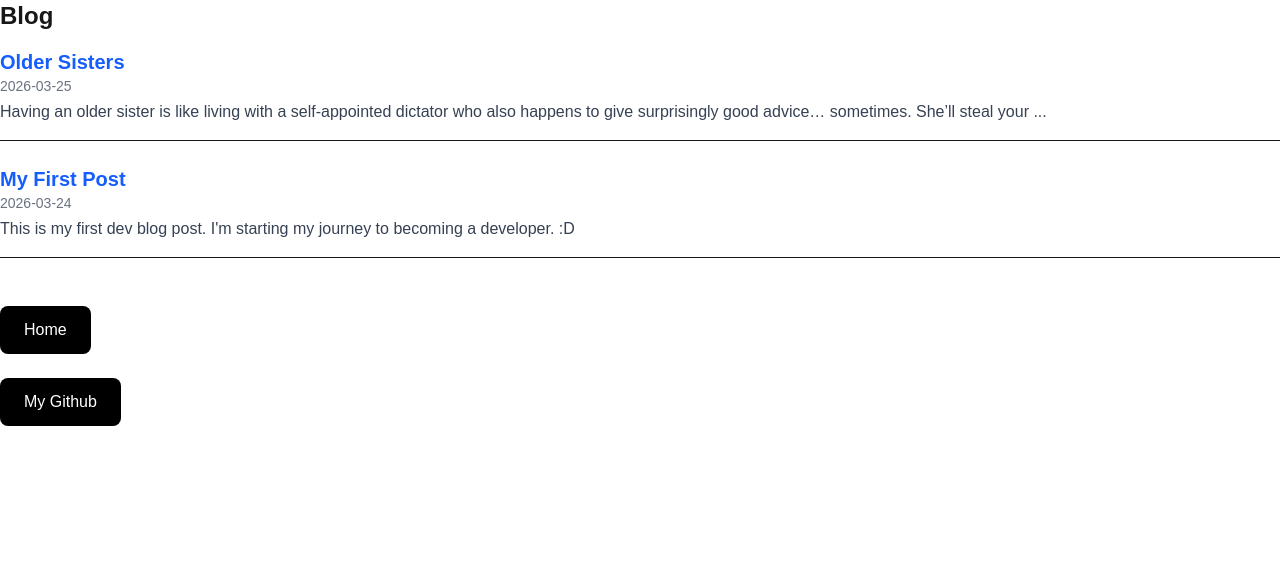
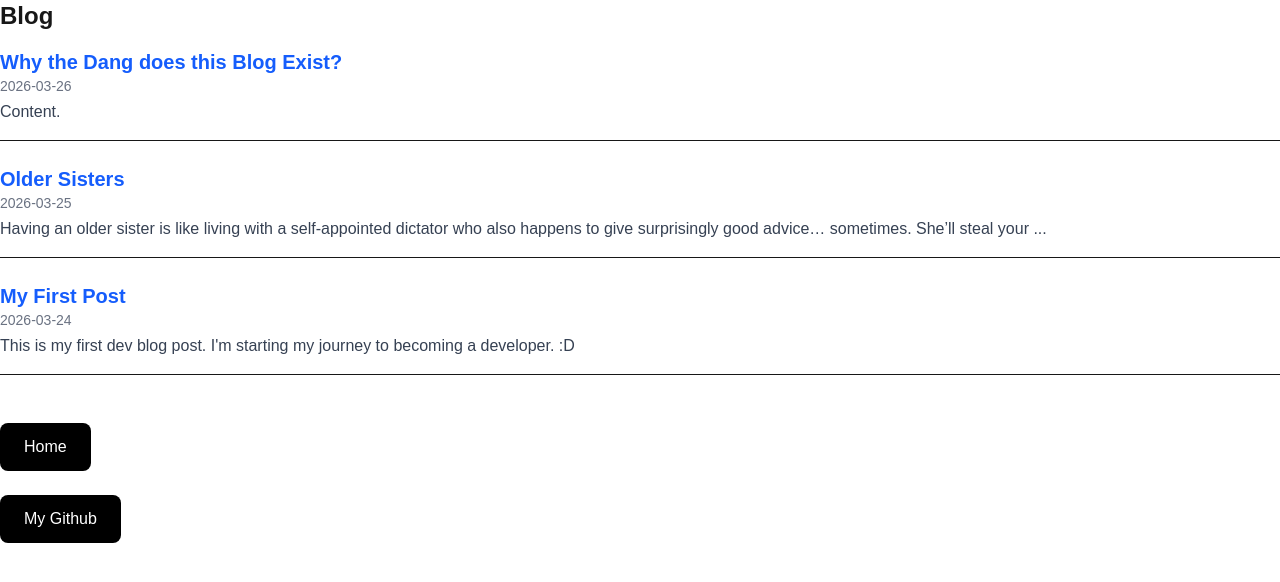
Before and after one commit to jeffschoe/jeff-dev-blog, a Next.js app: page /blog in a window 1280 px wide. Shown: the top 582 px of the page. Built offline with nearby package versions, Linux system fonts and the light colour scheme.

Commit message:
Fixed page titles for SEO purposes, removed name chaining.

```diff
--- a/app/blog/[slug]/page.tsx
+++ b/app/blog/[slug]/page.tsx
@@ -15,7 +15,7 @@ export async function generateMetadata({ params }: { params: Promise<{ slug: str
   }
 
   return {
-    title: `jeff-schoe.dev: ${post.title}`,
+    title: `${post.title}`,
   }
 }
 
--- a/app/blog/page.tsx
+++ b/app/blog/page.tsx
@@ -4,7 +4,7 @@ import Link from "next/link"; //handles client-side navigation
 
 export async function generateMetadata() {
   return {
-    title: "jeff-schoe.dev: Blog",
+    title: "Blog",
   }
 }
 
--- /dev/null
+++ b/content/why-the-dang-does-this-blog-exist?.md
@@ -0,0 +1,6 @@
+---
+title: "Why the Dang does this Blog Exist?"
+date: "2026-03-26"
+---
+
+Content.
```
